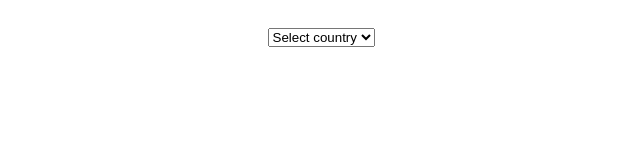
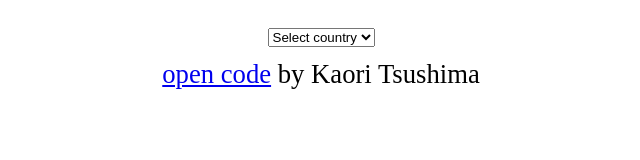
Before and after one commit to KaoriTsushima/World_Clock, a plain HTML site: page index.html in a window 1280 px wide. Shown: the whole page, without its empty margins (319-959 px from the left). Drawn offline with nearby package versions, Linux system fonts and the light colour scheme.

Commit message:
added footer

```diff
--- a/index.html
+++ b/index.html
@@ -18,6 +18,10 @@
           <option value="sydney">Sydney 🇦🇺</option>
         </select>
       </form>
+      <footer>
+        <a href="https://github.com/KaoriTsushima/World_Clock">open code</a> by
+        Kaori Tsushima
+      </footer>
     </div>
     <script src="src/index.js"></script>
   </body>
```
